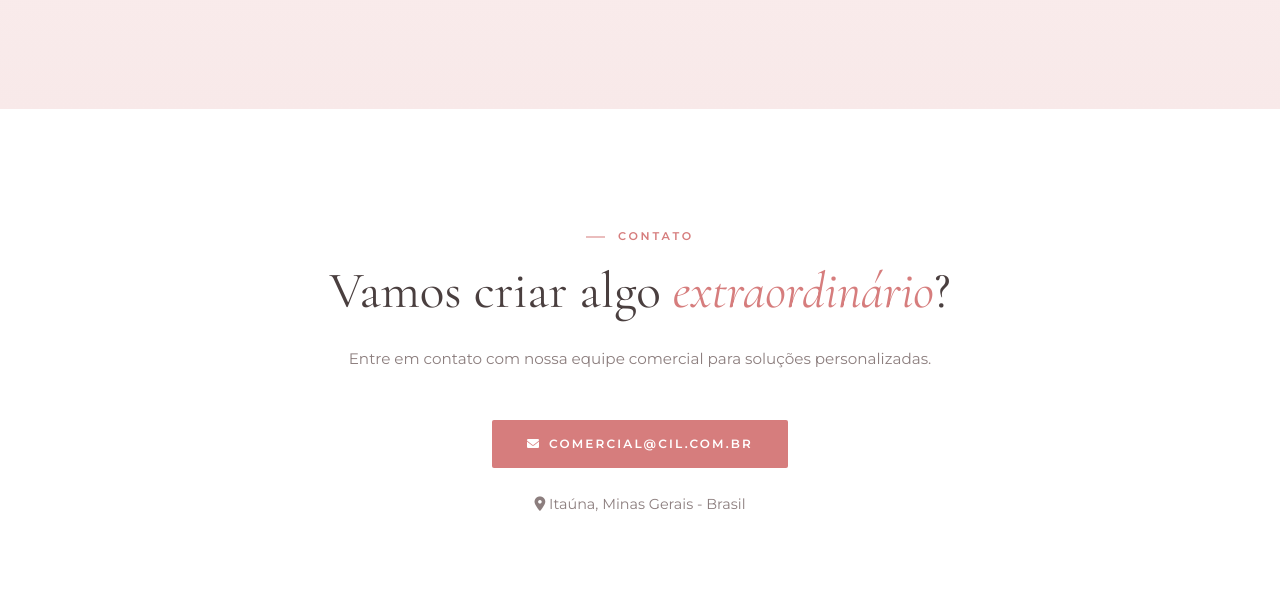
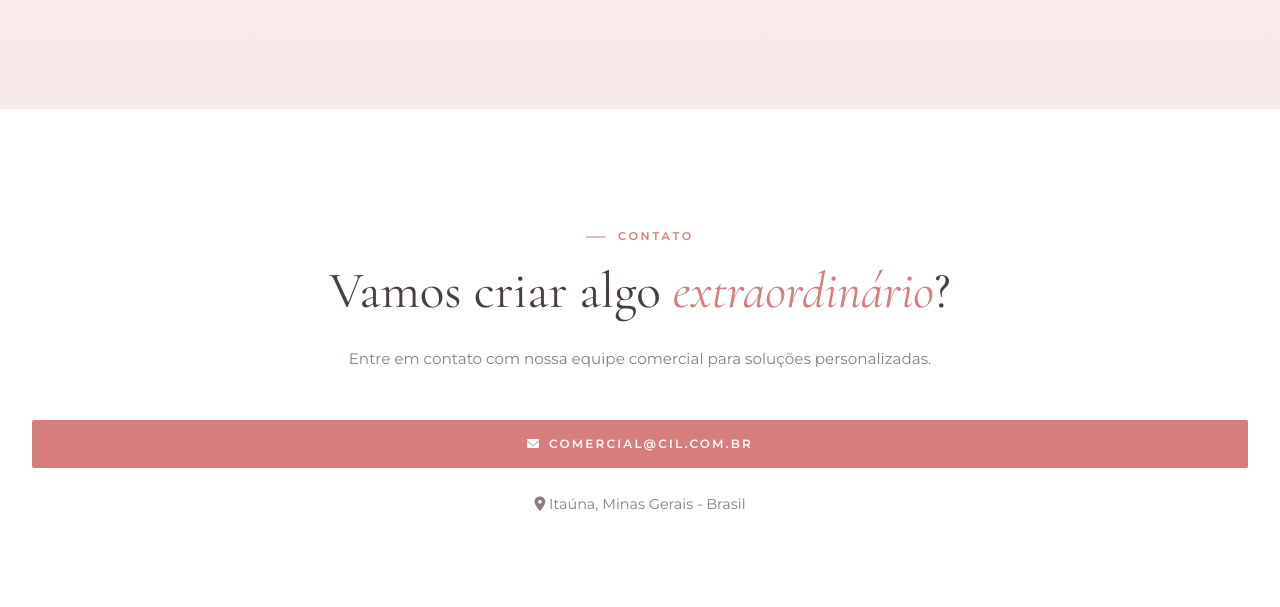
Before and after one commit to danielrezendef/SIte-Cil, a plain HTML site: page index.html in a window 1280 px wide. Shown: the part 3117-3724 px from the top of the page. Drawn offline with nearby package versions, Linux system fonts and the light colour scheme.

Commit message:
Ajusta seção de contato para largura total

```diff
--- a/css/style.css
+++ b/css/style.css
@@ -613,6 +613,27 @@ a { text-decoration: none; color: inherit; }
   font-size: 2rem;
 }
 
+
+.contato {
+  padding: var(--section-py) 0;
+  background: var(--bg-white);
+}
+.contato__container {
+  max-width: 100%;
+  text-align: center;
+}
+.contato__actions {
+  margin-top: 3rem;
+  display: flex;
+  flex-direction: column;
+  gap: 1.5rem;
+  align-items: center;
+}
+.contato__email-btn {
+  width: 100%;
+  justify-content: center;
+}
+
 .localizacao {
   position: relative;
   padding: var(--section-py) 0;
--- a/index.html
+++ b/index.html
@@ -214,14 +214,14 @@
   </section>
 
   <!-- CONTATO -->
-  <section class="contato" id="contato" style="padding: var(--section-py) 0; background: var(--bg-white);">
-    <div class="container" style="max-width: 800px; text-align: center;">
+  <section class="contato" id="contato">
+    <div class="container contato__container">
       <div class="section-tag reveal">Contato</div>
       <h2 class="section-title reveal">Vamos criar algo <em>extraordinário</em>?</h2>
       <p class="section-desc reveal">Entre em contato com nossa equipe comercial para soluções personalizadas.</p>
 
-      <div class="reveal" style="margin-top: 3rem; display: flex; flex-direction: column; gap: 1.5rem; align-items: center;">
-        <a href="mailto:comercial@cil.com.br" class="btn btn--primary" style="width: fit-content;">
+      <div class="contato__actions reveal">
+        <a href="mailto:comercial@cil.com.br" class="btn btn--primary contato__email-btn">
           <i class="fa-solid fa-envelope"></i> comercial@cil.com.br
         </a>
         <p style="font-size: 0.9rem; color: var(--text-muted);">
```
